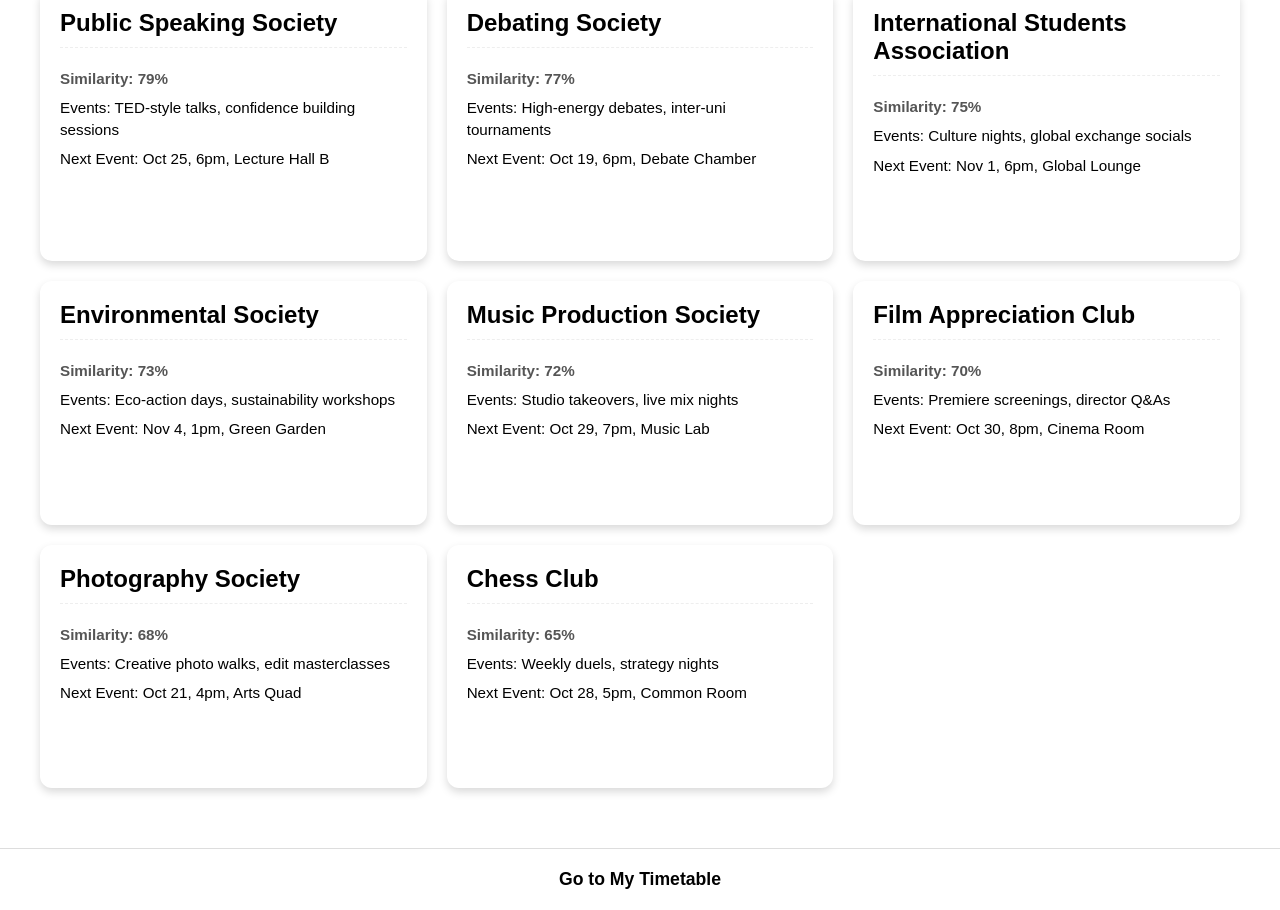
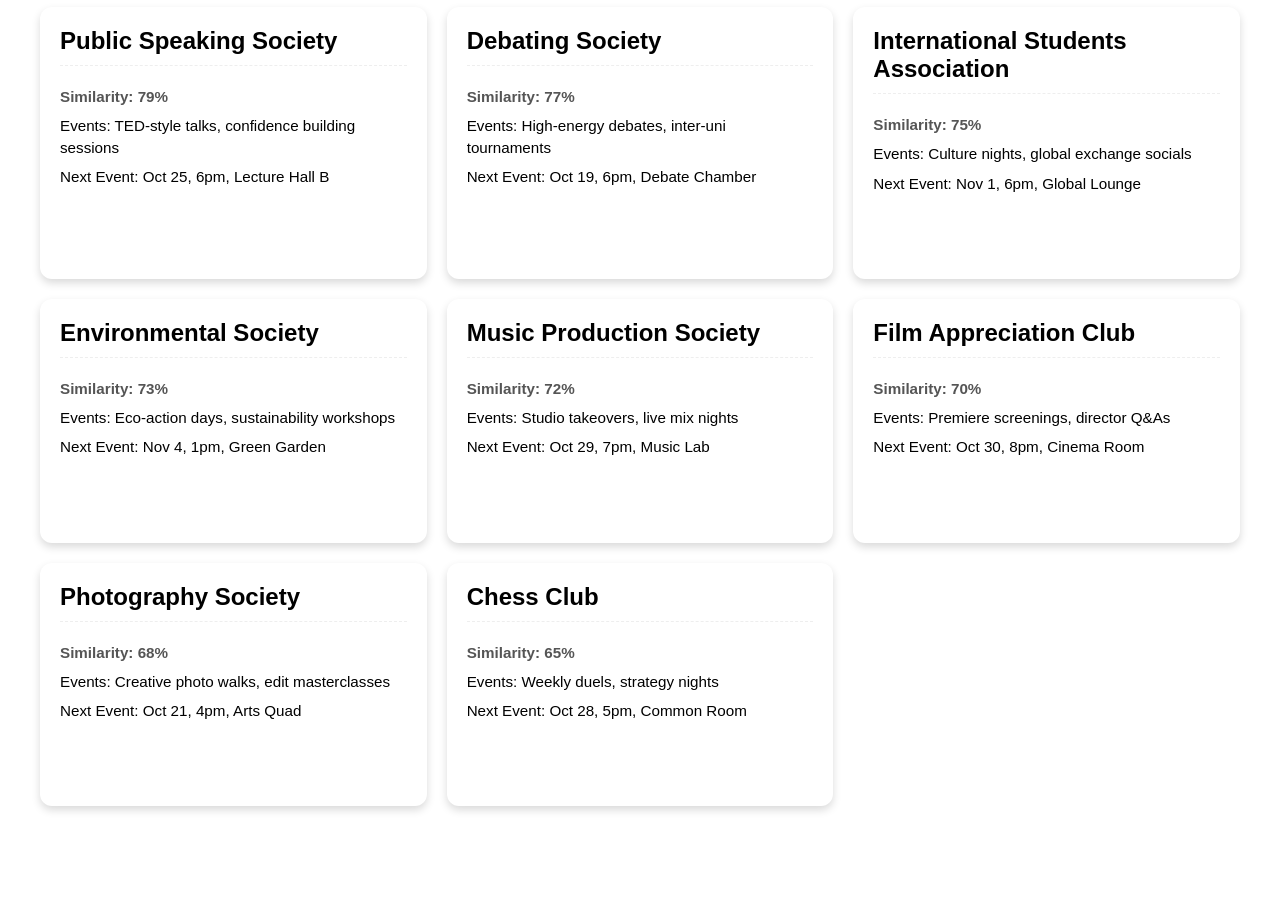
Before and after one commit to NW-NWE/MN2112, a plain HTML site: page foryou.html in a window 1280 px wide. Shown: the part 1266-2176 px from the top of the page. After the commit the page ends 2102 px from the top, so only its background shows below. Drawn offline with Linux system fonts and the light colour scheme.

Commit message:
Update foryou.html

```diff
--- a/foryou.html
+++ b/foryou.html
@@ -9,6 +9,10 @@
   <header>
     <h1>Societies That Match Your Interests</h1>
   </header>
+  </header>
+    <a href="timetable.html">Go to My Timetable</a>
+</header>
+
 
   <section class="society-list">
 
@@ -174,8 +178,5 @@
 
   </section>
 
-  <footer>
-    <a href="timetable.html">Go to My Timetable</a>
-  </footer>
 </body>
 </html>
```
